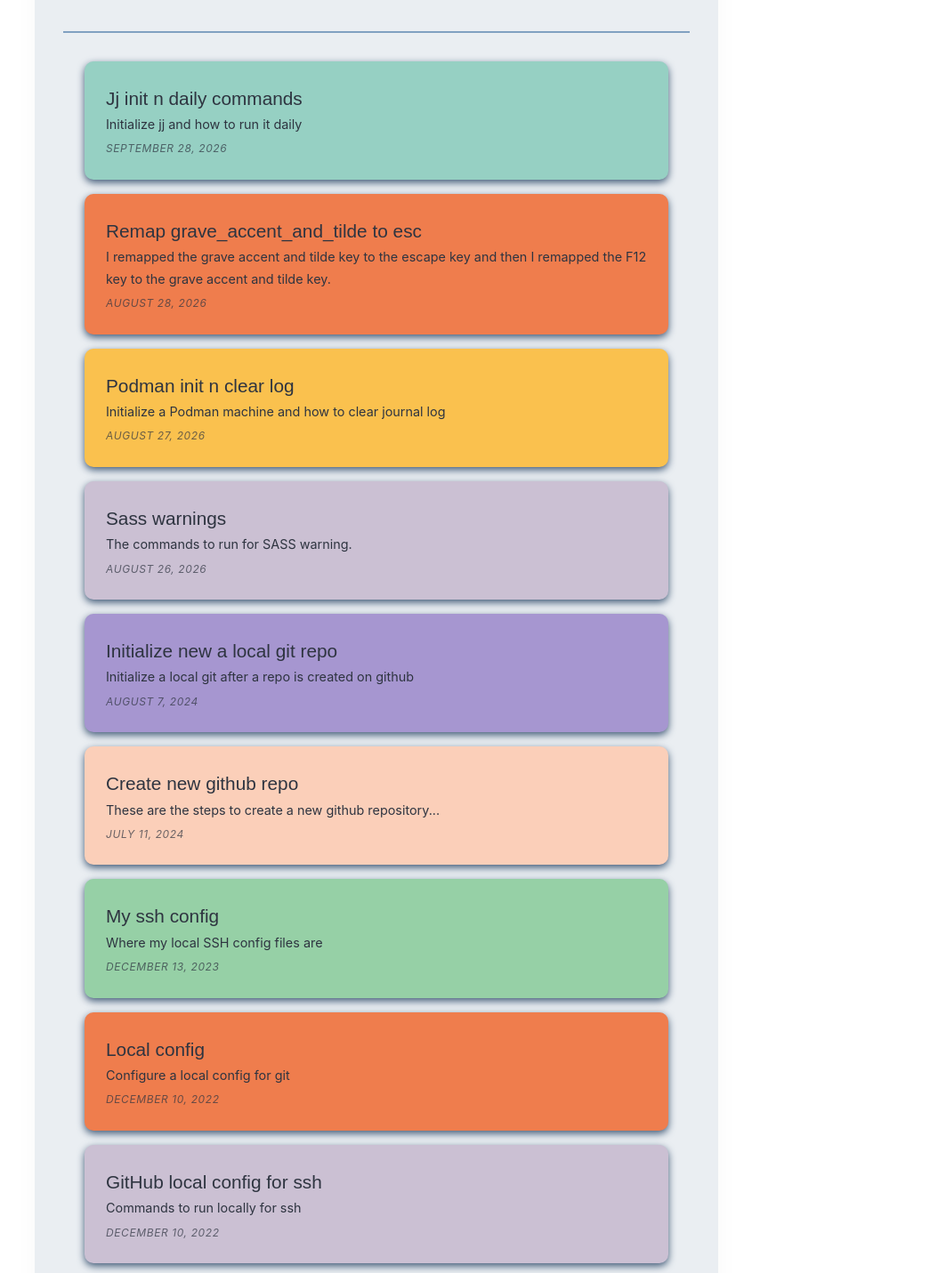
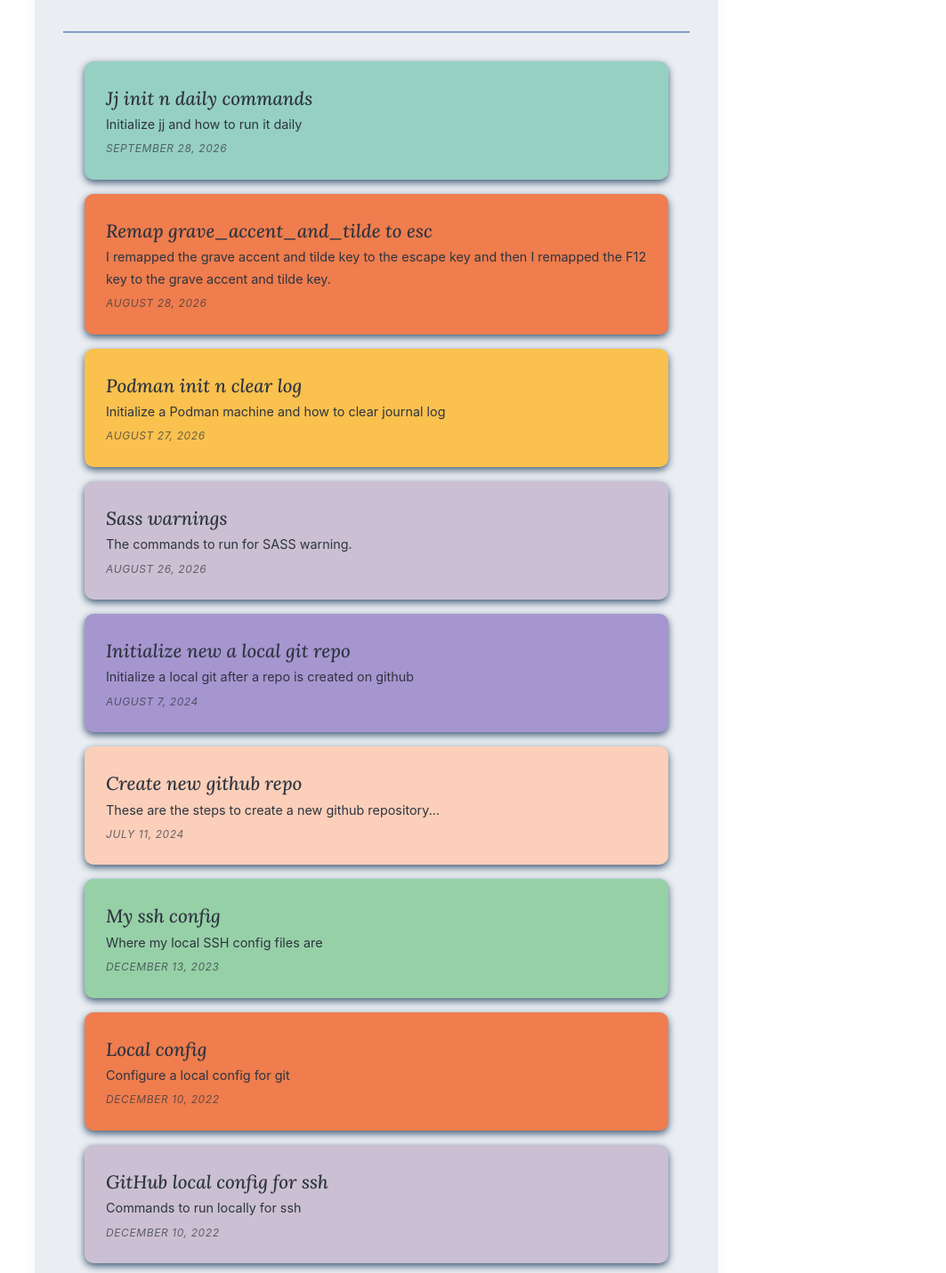
Before and after one commit to yong-lim/4lims, a Jekyll site: the page built from _pages/notes.md, in a window 1280 px wide. Shown: the part 356-1787 px from the top of the page at 89% size, without its empty margins (217-1280 px from the left). Built offline with Jekyll 4.4.1, drawn with Linux system fonts in a browser that asks for light colours; some web fonts are replaced.

Commit message:
Make Lora font for headers

```diff
--- a/_sass/_card.scss
+++ b/_sass/_card.scss
@@ -104,11 +104,6 @@
 //   text-transform: uppercase;
 // }
 
-.post-card-h2 {
-  font-family: "Lora";
-  font-style: italic;
-}
-
 .card .meta {
   padding: 1.5rem;
   display: flex;
@@ -116,8 +111,8 @@
   flex-direction: column;
   color: var(--text-color);
   h2 {
-    // font-family: "Lora";
-    // font-style: italic;
+    font-family: "Lora";
+    font-style: italic;
     font-size: 1.3rem;
     color: var(--text-color);
     margin: 0;
@@ -170,27 +165,28 @@ img {
     margin: 0.5rem 0;
 }
 
-nav {
-  ul {
-    list-style: none !important;
-    padding: 0;
-    text-align: center;
+// the nav is in _theme.scss
+// nav {
+//   ul {
+//     list-style: none !important;
+//     padding: 0;
+//     text-align: center;
 
-    li {
-      display: inline-block;
-    }
-  }
-  a, a:visited {
-    margin: 0.5rem;
-    text-decoration: none;
-    text-transform: uppercase;
-    color: inherit;
-    font-size: 0.9rem;
-    font-weight: 500;
-    letter-spacing: .05em;
-    //opacity: 0.6;
-  }
-}
+//     li {
+//       display: inline-block;
+//     }
+//   }
+//   a, a:visited {
+//     margin: 0.5rem;
+//     text-decoration: none;
+//     text-transform: uppercase;
+//     color: inherit;
+//     font-size: 0.9rem;
+//     font-weight: 500;
+//     letter-spacing: .05em;
+//     //opacity: 0.6;
+//   }
+// }
 
 .tag-current {
   text-decoration: underline var(--hr-color) 1.5px !important;
```
